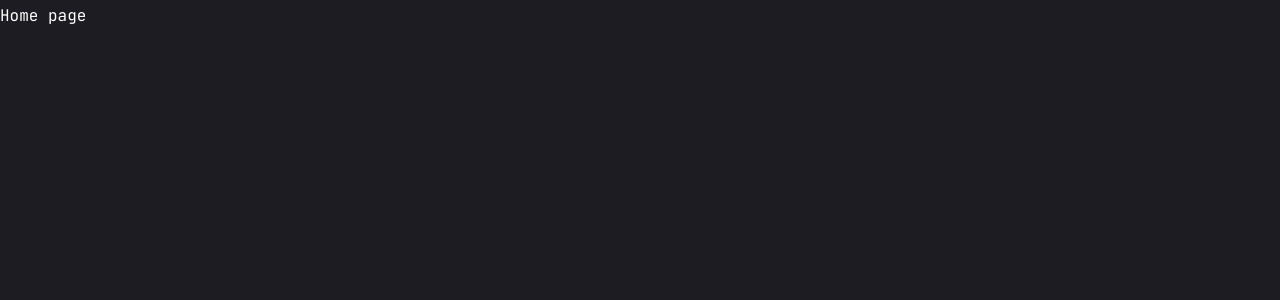
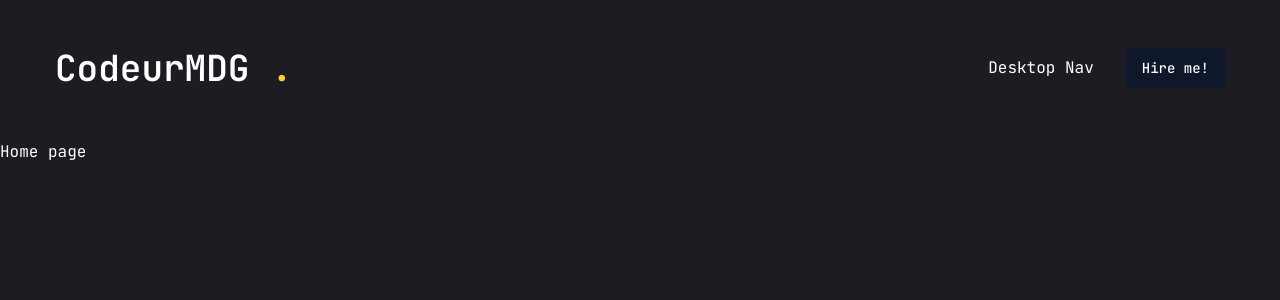
Before and after one commit to codeurMDG/codeur-portfolio, a Next.js app: page / in a window 1280 px wide. Shown: the top 300 px of the page. Built offline with nearby package versions, Linux system fonts and the light colour scheme.

Commit message:
Feat: add header and Nav component

```diff
--- a/app/layout.jsx
+++ b/app/layout.jsx
@@ -1,6 +1,9 @@
 import { JetBrains_Mono } from "next/font/google";
 import "./globals.css";
 import { Weight } from "lucide-react";
+
+// Header components :
+import Header from "@/components/layout/Header";
 
 const jetBrains_Mono = JetBrains_Mono({
 	subsets: ["latin"] ,
@@ -16,7 +19,10 @@
 export default function RootLayout({ children }) {
 	return (
 		<html lang="en">
-			<body className={jetBrains_Mono.variable}>{children}</body>
+			<body className={jetBrains_Mono.variable}>
+				<Header/>
+				{children}
+			</body>
 		</html>
 	);
 }
--- /dev/null
+++ b/components/layout/Header.jsx
@@ -0,0 +1,33 @@
+import Link from "next/link"
+import { Button } from "../ui/button"
+
+// Nav Components :
+import Nav from "./Nav"
+
+const Header = () => {
+	return (
+		<header className="py-8 xl:py-12 text-white">
+			<div className="container mx-auto flex justify-between items-center">
+				{/* Logo */}
+				<Link href="/">
+					<h1 className="text-4xl font-semibold">
+						CodeurMDG <span className="text-accent">.</span>
+					</h1>
+				</Link>
+
+				{/* Desktop Nav */}
+				<div className="hidden xl:flex items-center gap-8">
+					<Nav/>
+					<Link href="/contact">
+						<Button>Hire me!</Button>
+					</Link>
+				</div>
+
+				{/* Mobile Nav */}
+				<div className="xl:hidden">Mobile view</div>
+			</div>
+		</header>
+	)
+}
+
+export default Header
--- /dev/null
+++ b/components/layout/Nav.jsx
@@ -0,0 +1,7 @@
+const Nav = () => {
+  return (
+    <nav>Desktop Nav</nav>
+  )
+}
+
+export default Nav
```
